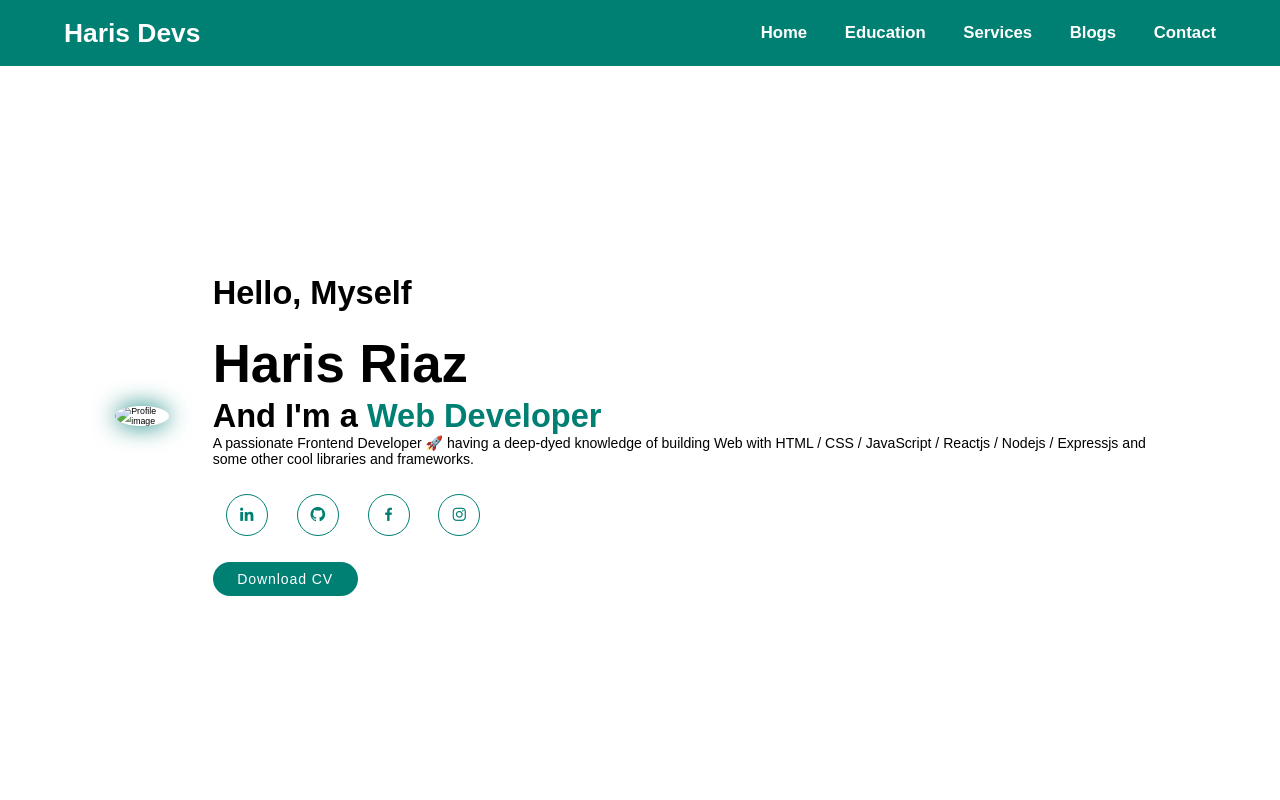
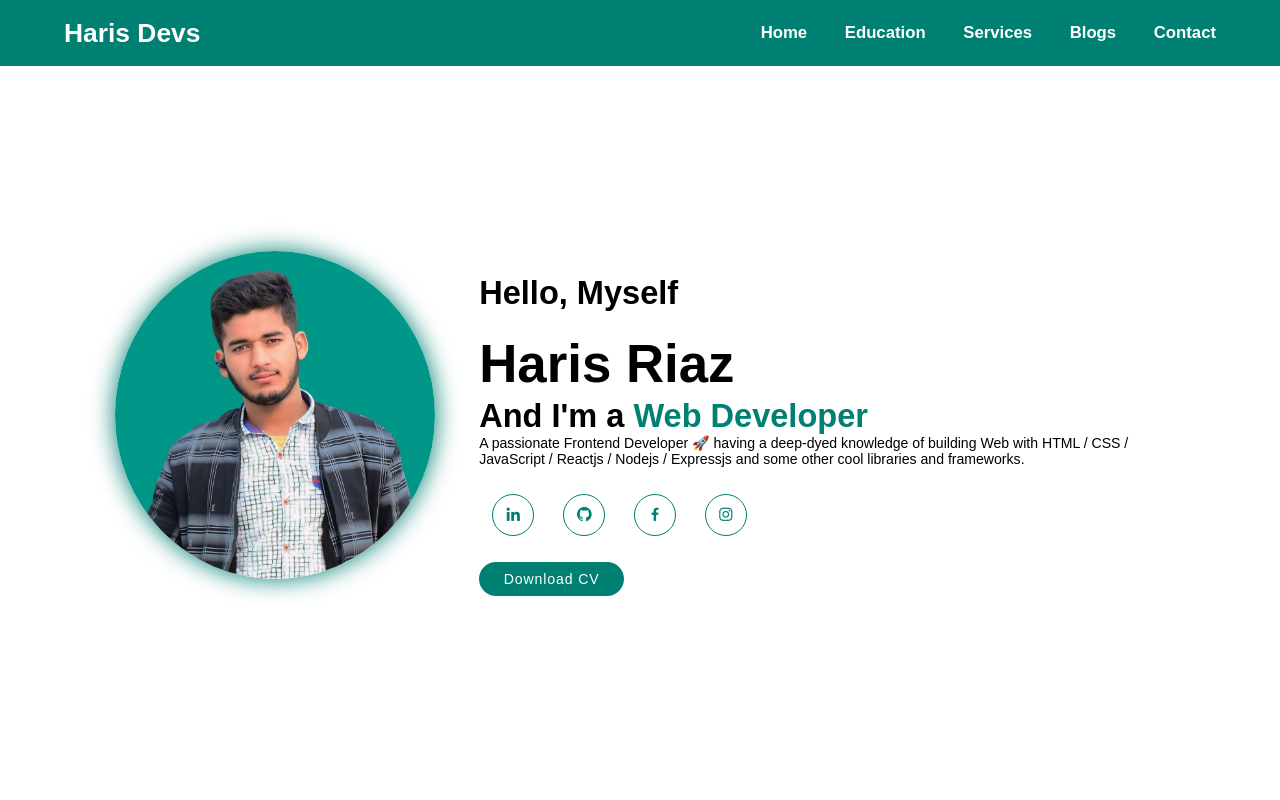
Before and after one commit to fahadnajam1/okhai, a plain HTML site: page index.html in a window 1280 px wide. Shown: the top 800 px of the page. Drawn offline with nearby package versions, Linux system fonts and the light colour scheme.

Commit message:
Update index.html

```diff
--- a/index.html
+++ b/index.html
@@ -30,7 +30,7 @@
 
     <section class="home" id="home">
         <div class="home-img">
-            <img src="assets/profile3.jpg" alt="Profile image">
+            <img src="profile3.jpg" alt="Profile image">
         </div>
 
         <div class="home-content">
```
